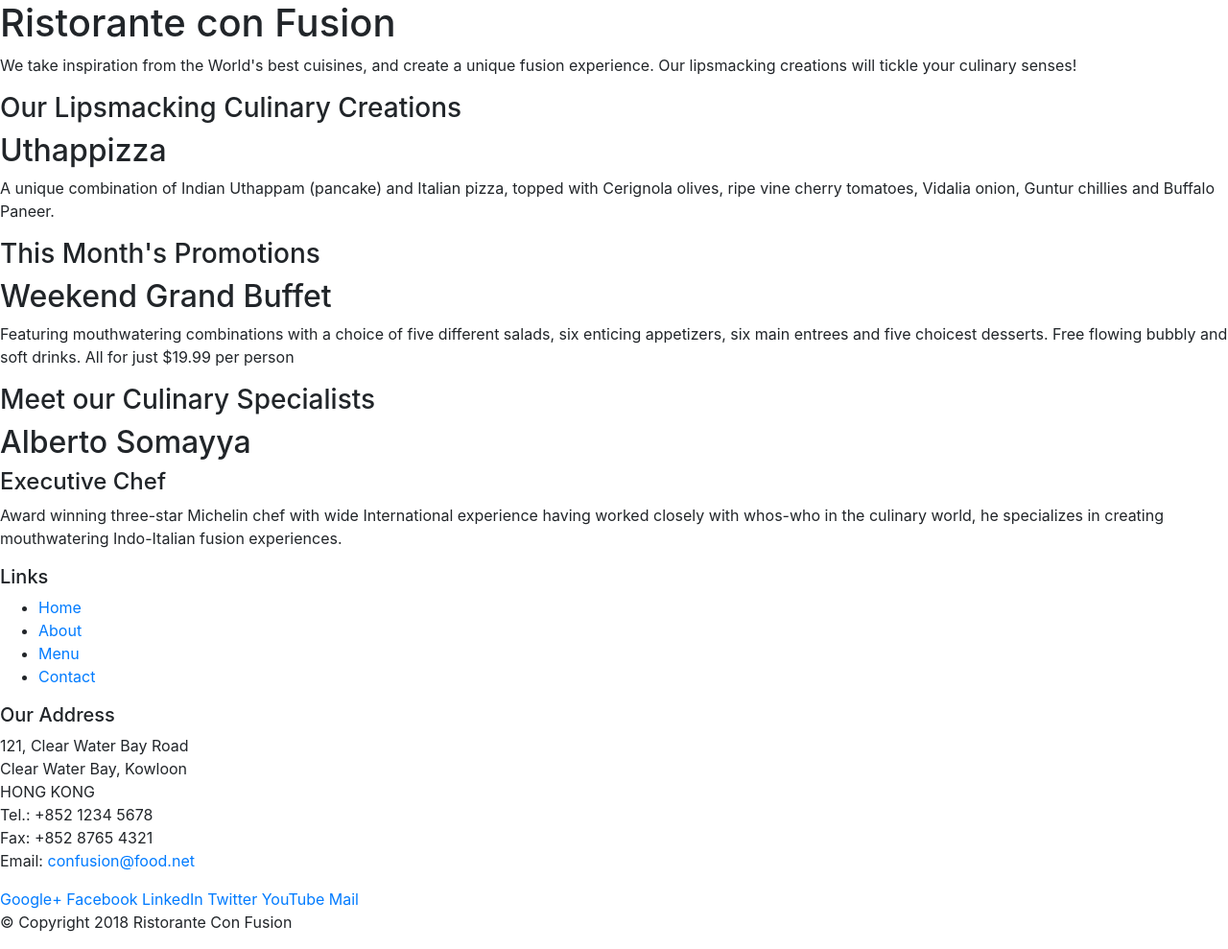
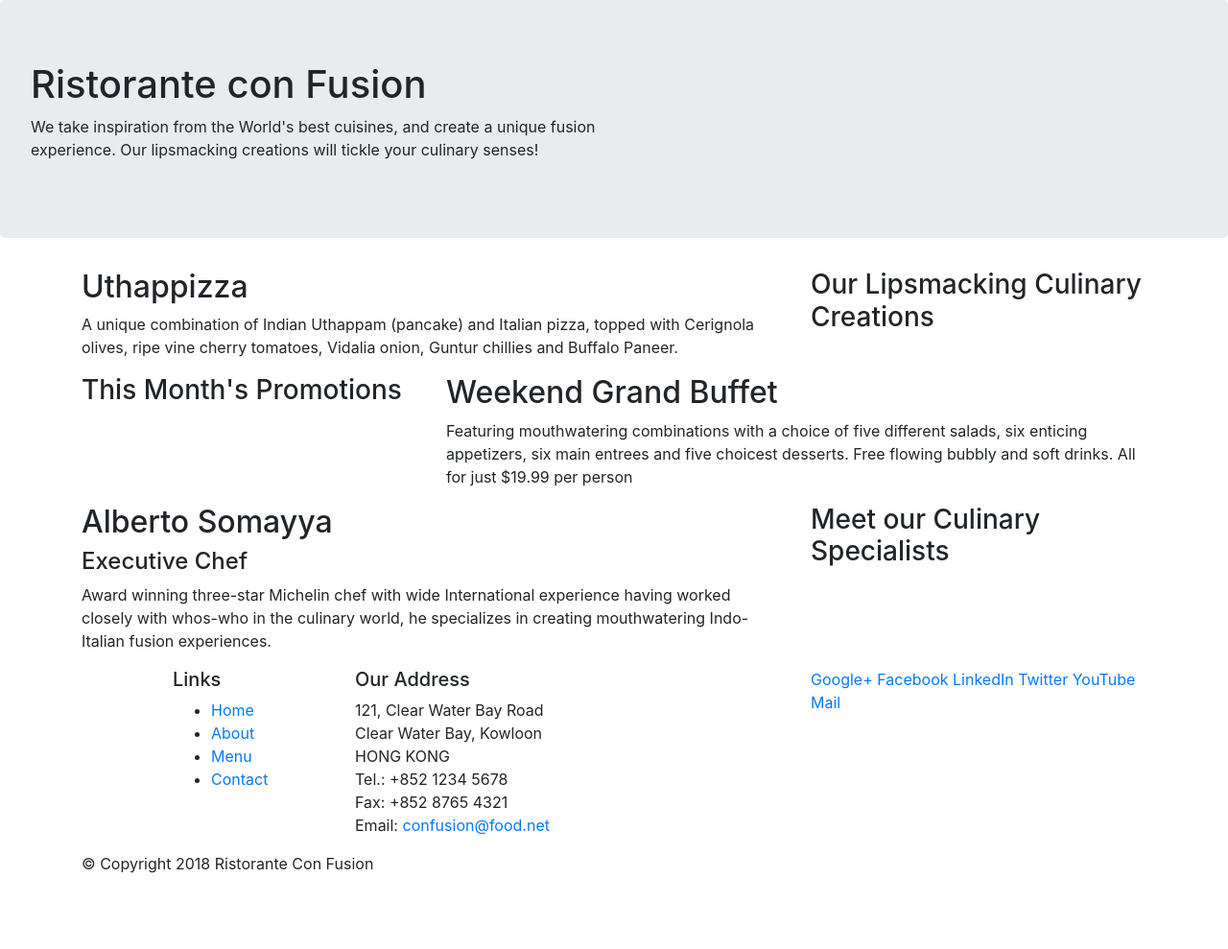
Before and after one commit to RSC007/RSC-world, a website: page index.html in a window 1280 px wide. Shown: the whole page at 96% size. After the commit the page ends 928 px from the top, so only its background shows below. Drawn offline with nearby package versions, Linux system fonts and the light colour scheme.

Commit message:
first exercise from corsera

```diff
--- a/index.html
+++ b/index.html
@@ -15,45 +15,45 @@
 <body>
 
     <header>
-        <div>
-            <div>
-                <div>
+        <div class="jumbotron">
+            <div class="row">
+                <div class="col-12 col-sm-6">
                     <h1>Ristorante con Fusion</h1>
                     <p>We take inspiration from the World's best cuisines, and create a unique fusion experience. Our lipsmacking creations will tickle your culinary senses!</p>
                 </div>
-                <div>
+                <div class="col-12 col-sm">
                 </div>
             </div>
         </div>
     </header>
 
-    <div>
-        <div>
-            <div>
+    <div class="container">
+        <div class="row">
+            <div class="col-12 col-sm-4 order-sm-last col-md-4">
                 <h3>Our Lipsmacking Culinary Creations</h3>
             </div>
-            <div>
+            <div class="col col-sm order-sm-first col-md">
                 <h2>Uthappizza</h2>
                 <p>A unique combination of Indian Uthappam (pancake) and Italian pizza, topped with Cerignola olives, ripe vine cherry tomatoes, Vidalia onion, Guntur chillies and Buffalo Paneer.</p>
             </div>
         </div>
 
 
-        <div>
-            <div>
+        <div class="row">
+            <div class="col-12 col-sm-4 col-md-4">
                 <h3>This Month's Promotions</h3>
             </div>
-            <div>
+            <div class="col col-sm col-md">
                 <h2>Weekend Grand Buffet</h2>
                 <p>Featuring mouthwatering combinations with a choice of five different salads, six enticing appetizers, six main entrees and five choicest desserts. Free flowing bubbly and soft drinks. All for just $19.99 per person </p>
             </div>
         </div>
 
-        <div>
-            <div>
+        <div class="row">
+            <div class="col-12 col-sm-4 order-sm-last col-md-4">
                 <h3>Meet our Culinary Specialists</h3>
             </div>
-            <div>
+            <div class="col col-sm order-sm-first col-md">
                 <h2>Alberto Somayya</h2>
                 <h4>Executive Chef</h4>
                 <p>Award winning three-star Michelin chef with wide International experience having worked closely with whos-who in the culinary world, he specializes in creating mouthwatering Indo-Italian fusion experiences. </p>
@@ -62,9 +62,9 @@
     </div>
 
     <footer>
-        <div>
-            <div>
-                <div>
+        <div class="container">
+            <div class="row">
+                <div class="col-4 offset-1 col-sm-2">
                     <h5>Links</h5>
                     <ul>
                         <li><a href="#">Home</a></li>
@@ -73,7 +73,7 @@
                         <li><a href="#">Contact</a></li>
                     </ul>
                 </div>
-                <div>
+                <div class="col-7 col-sm-5">
                     <h5>Our Address</h5>
                     <address>
 		              121, Clear Water Bay Road<br>
@@ -84,7 +84,7 @@
 		              Email: <a href="mailto:confusion@food.net">confusion@food.net</a>
 		           </address>
                 </div>
-                <div>
+                <div class="col-12 col-sm-4">
                     <div>
                         <a href="http://google.com/+">Google+</a>
                         <a href="http://www.facebook.com/profile.php?id=">Facebook</a>
@@ -95,8 +95,8 @@
                     </div>
                 </div>
            </div>
-           <div>
-                <div>
+           <div class="row">
+                <div class="col-auto">
                     <p>© Copyright 2018 Ristorante Con Fusion</p>
                 </div>
            </div>
```
